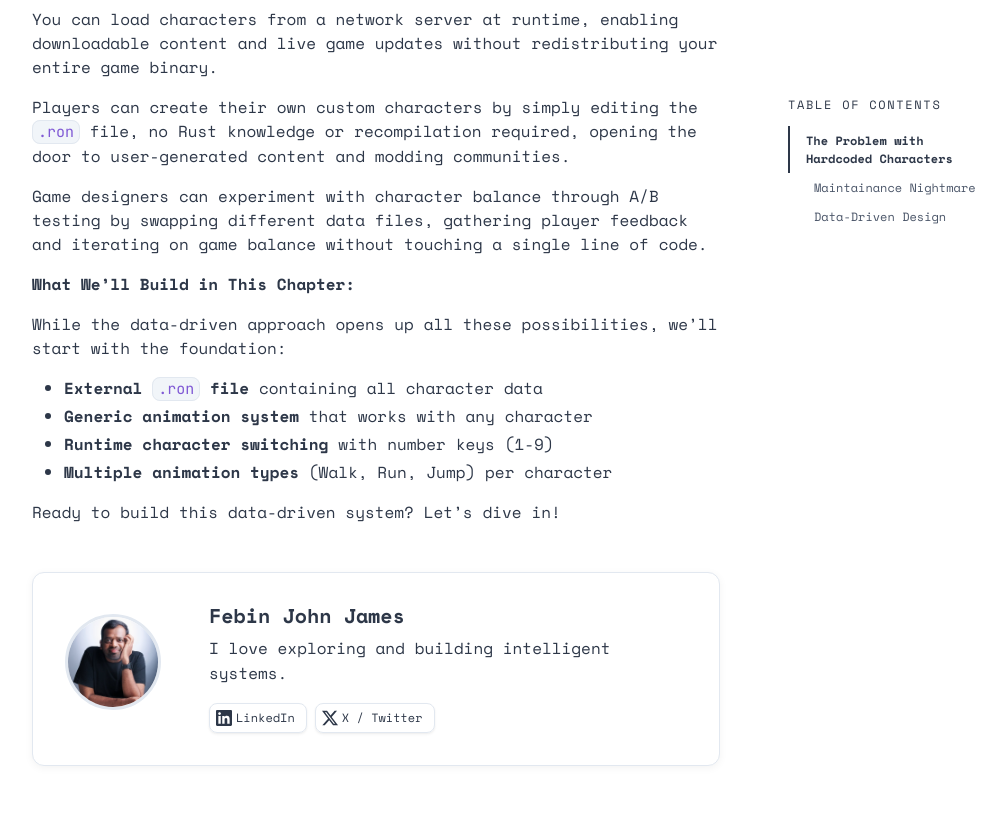
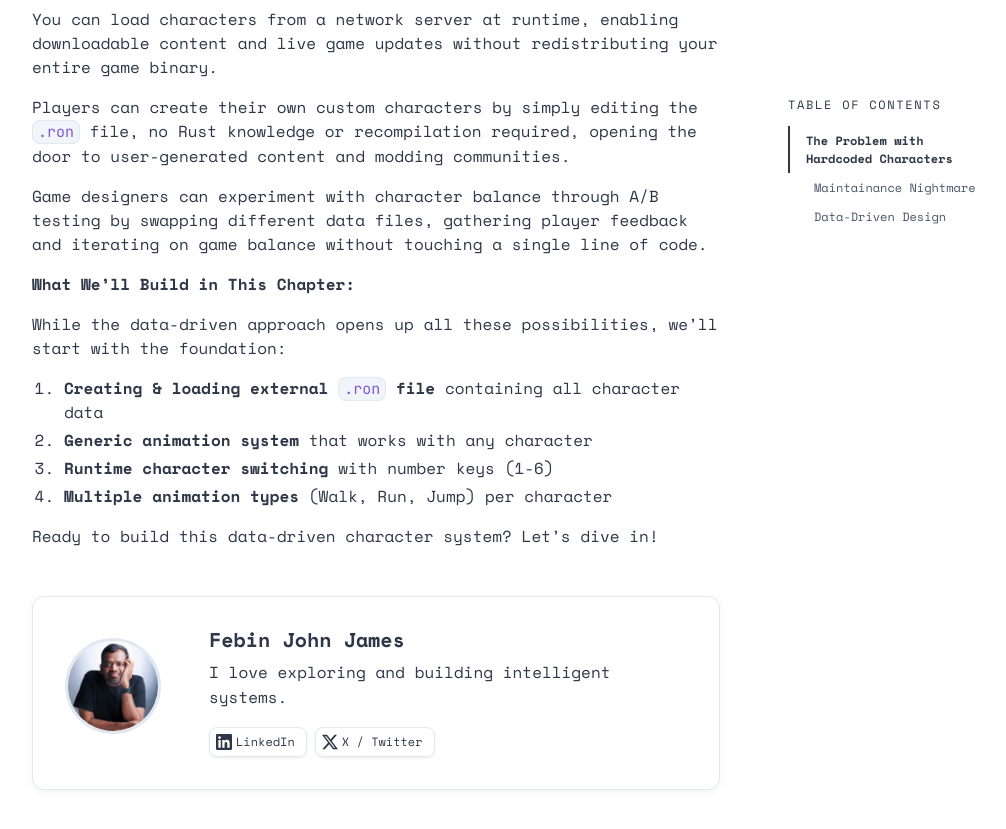
Before and after one commit to jamesfebin/AIBodh-Website, a Jekyll site: the page built from _posts/2025-09-30-bevy-rust-game-development-chapter-3.markdown, in a window 1280 px wide and 900 px high, scrolled down 3902 px. Shown: the top 829 px of the window, without its empty margins (172-1178 px from the left). Built offline with Jekyll 4.4.1, drawn with Linux system fonts in a browser that asks for light colours.

Commit message:
Blog updates

```diff
--- a/_posts/2025-09-30-bevy-rust-game-development-chapter-3.markdown
+++ b/_posts/2025-09-30-bevy-rust-game-development-chapter-3.markdown
@@ -152,9 +152,9 @@ Players can create their own custom characters by simply editing the `.ron` file
 **What We'll Build in This Chapter:**
 
 While the data-driven approach opens up all these possibilities, we'll start with the foundation:
-- **External `.ron` file** containing all character data
-- **Generic animation system** that works with any character
-- **Runtime character switching** with number keys (1-9)
-- **Multiple animation types** (Walk, Run, Jump) per character
+1. **Creating & loading external `.ron` file** containing all character data
+2. **Generic animation system** that works with any character
+3. **Runtime character switching** with number keys (1-6)
+4. **Multiple animation types** (Walk, Run, Jump) per character
 
-Ready to build this data-driven system? Let's dive in!
+Ready to build this data-driven character system? Let's dive in!
```
